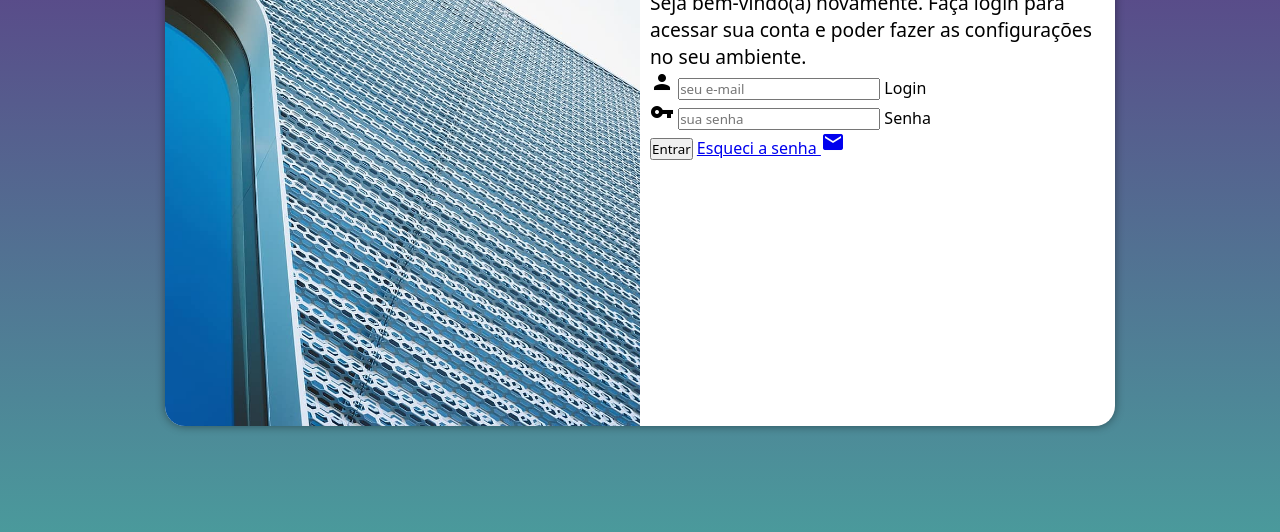
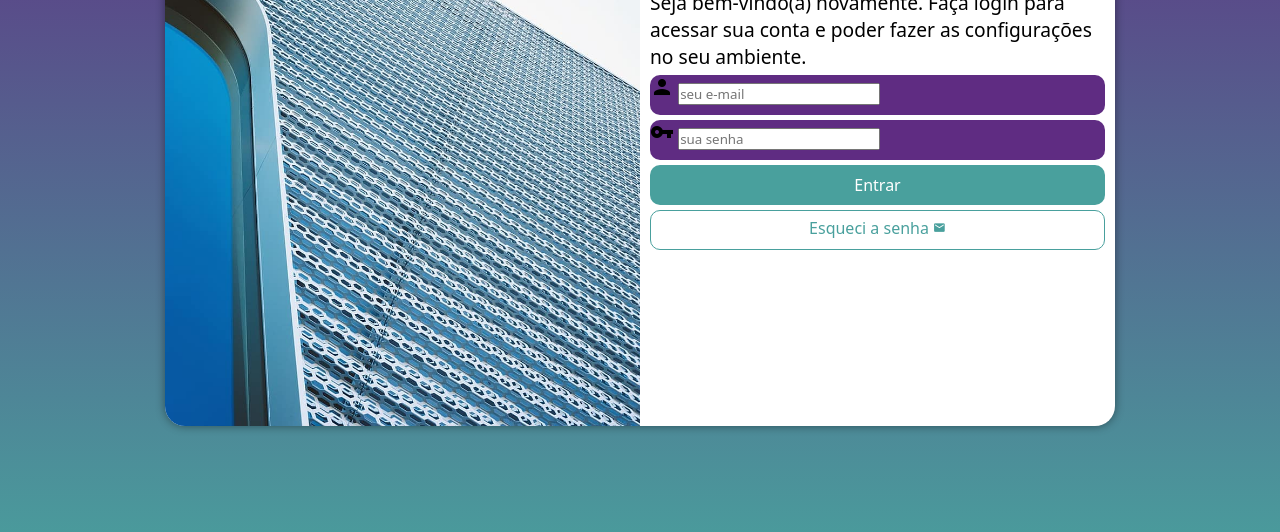
Before and after one commit to PedroLucasdom/projeto-login, a plain HTML site: page index.html in a window 1280 px wide. Shown: the part 224-756 px from the top of the page. Drawn offline with Linux system fonts and the light colour scheme.

Commit message:
atualizei o formulário

```diff
--- a/estilos/style.css
+++ b/estilos/style.css
@@ -57,3 +57,55 @@ div#formulario h1 {
 div#formulario p {
     font-size: 0.8em;
 }
+
+form > div.campo {
+    background-color: #5f2c82;
+    display: block;
+    width: 100%;
+    height: 40px;
+    border-radius: 10px;
+    margin: 5px 0px;
+}
+
+div.campo > label {
+    display: none;
+}
+
+form > input[type=submit] {
+    display: block;
+    font-size: 1em;
+    width: 100%;
+    height: 40px;
+    background-color: #49a09d;
+    color: white;
+    border: none;
+    border-radius: 10px;
+    cursor: pointer;
+}
+
+form > input[type=submit]:hover {
+    background-color: #2d6462;
+}
+
+form > a.botao {
+    display: block;
+    text-align: center;
+    text-decoration: none;
+    color: #49a09d;
+    width: 100%;
+    height: 40px;
+    padding-top: 6px;
+    margin-top: 5px;
+    background-color: white;
+    border: 1px solid #49a09d;
+    border-radius: 10px;
+}
+
+form > a.botao:hover {
+    background-color: #2d6462;
+    color: white;
+}
+
+form > a.botao > span {
+    font-size: 0.8em;
+}
--- a/index.html
+++ b/index.html
@@ -32,7 +32,7 @@
                     </div>
 
                     <input type="submit" value="Entrar">
-                    <a href="esqueci.html">Esqueci a senha <span class="material-icons">mail</span></a>
+                    <a href="esqueci.html" class="botao">Esqueci a senha <span class="material-icons">mail</span></a>
                 </form>
             </div>
         </section>
```
